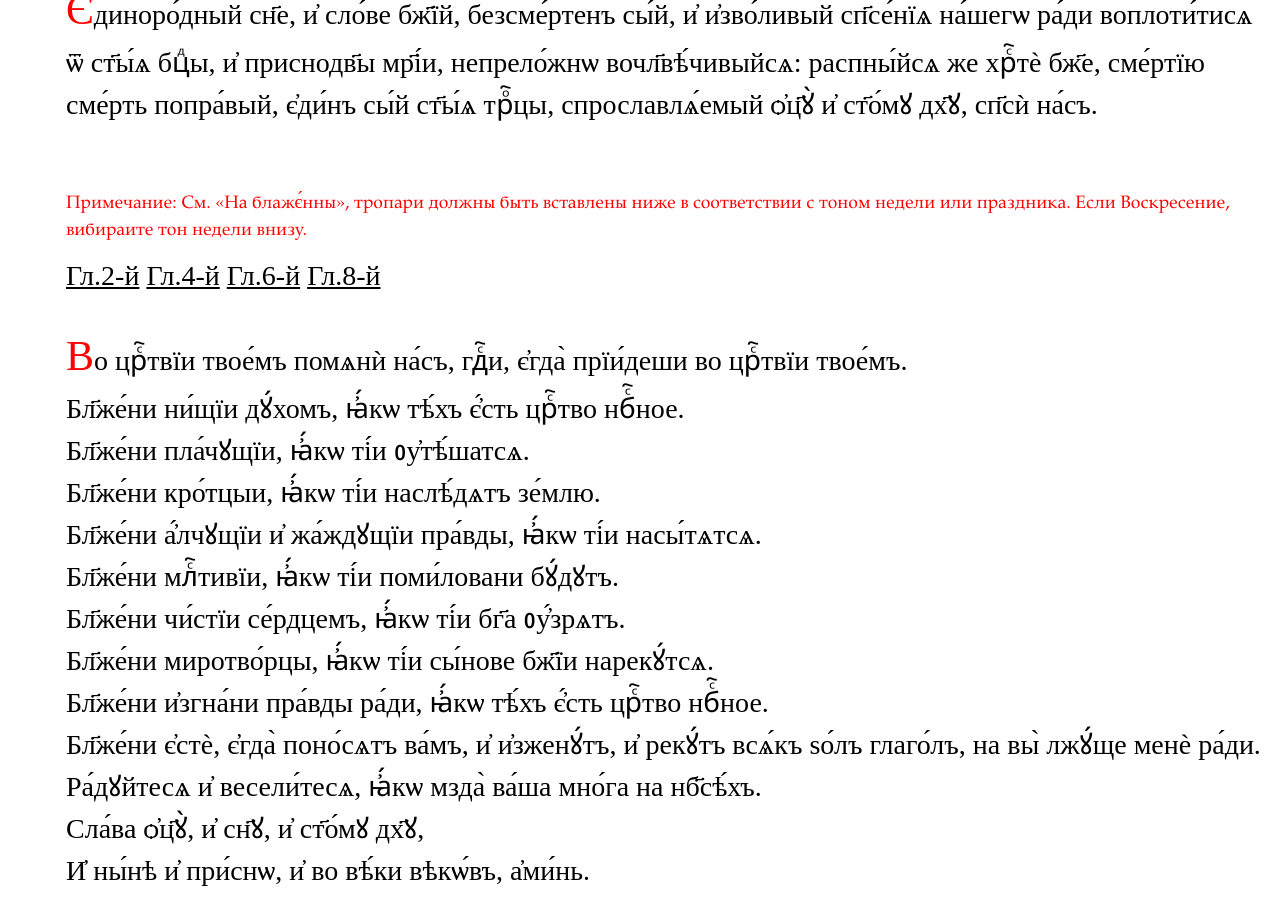
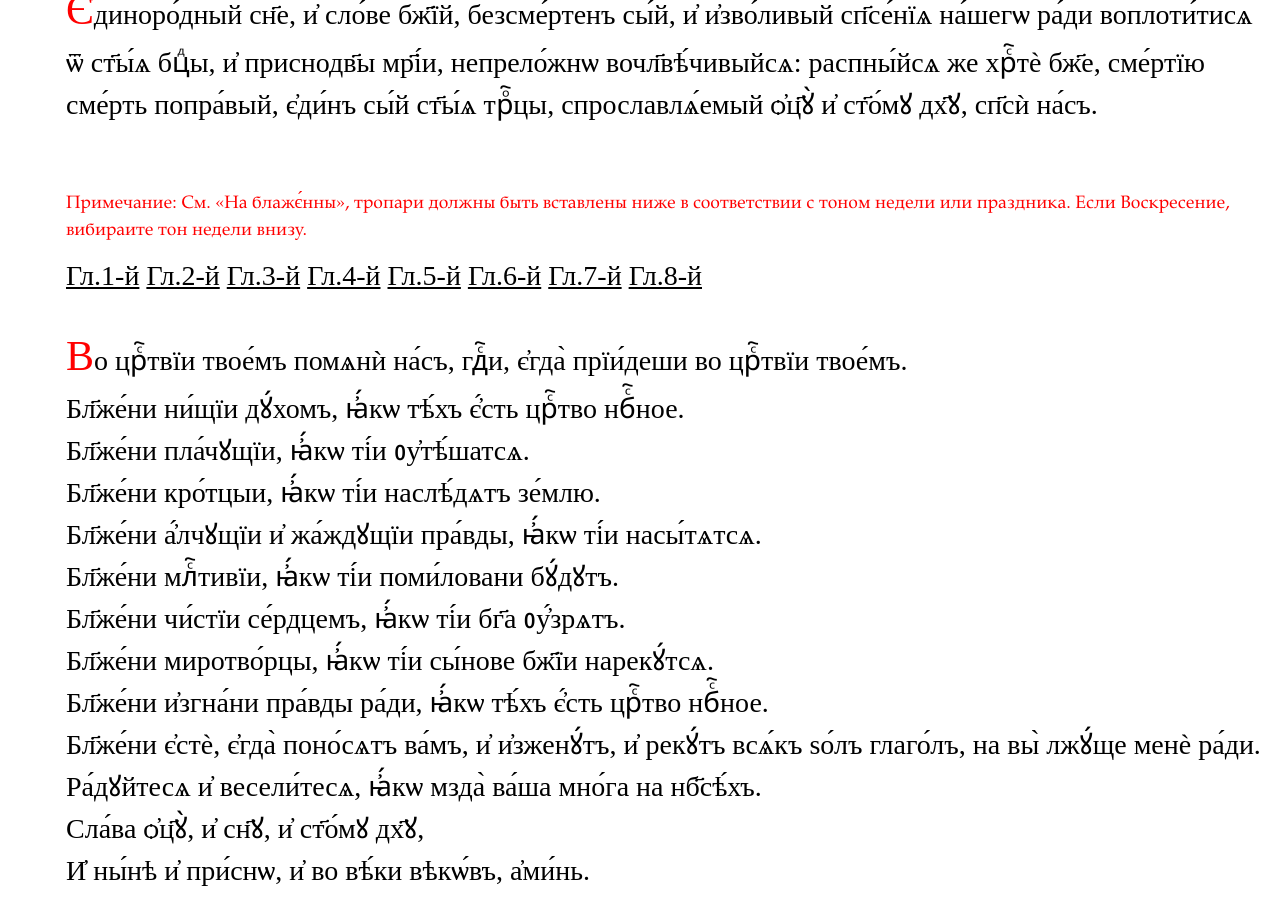
Before and after one commit to markjville/markjville.github.io, a Jekyll site: the page ReadersServ-Slav.html, which Jekyll copies as it is, in a window 1280 px wide and 900 px high, scrolled down 3184 px. Built offline with Jekyll 4.4.1, drawn with Linux system fonts in a browser that asks for light colours; some web fonts are replaced; comment, search, counter and statistics services are not loaded; part of the change alters nothing that is shown.

Commit message:
Update ReadersServ-Slav.html

```diff
--- a/ReadersServ-Slav.html
+++ b/ReadersServ-Slav.html
@@ -53,14 +53,14 @@ p::first-letter {
 <p>Сла́ва ѻ҆ц҃ꙋ̀, и҆ сн҃ꙋ, и҆ ст҃о́мꙋ дх҃ꙋ.</p><div style="font-size: 75%;color: red;text-align:center;">Ѱало́мъ рм҃є.</div><p>Хвалѝ дꙋшѐ моѧ̀ гдⷭ҇а. Восхвалю̀ гдⷭ҇а въ животѣ̀ мое́мъ, пою̀ бг҃ꙋ моемꙋ̀, до́ндеже є҆́смь. Не надѣ́йтесѧ на кнѧ́зи, на сы́ны человѣ́чєскїѧ, въ ни́хже нѣ́сть спасе́нїѧ. И҆зы́детъ дꙋ́хъ є҆гѡ̀, и҆ возврати́тсѧ въ зе́млю свою̀: въ то́й де́нь поги́бнꙋтъ всѧ̑ помышлє́нїѧ є҆гѡ̀. Бл҃же́нъ, є҆мꙋ́же бг҃ъ і҆а́кѡвль помо́щникъ є҆гѡ̀, ᲂу҆пова́нїе є҆гѡ̀ на гдⷭ҇а бг҃а своего̀: Сотво́ршаго нб҃о и҆ зе́млю, мо́ре, и҆ всѧ̑ ꙗ҆̀же въ ни́хъ: Хранѧ́щаго и҆́стинꙋ въ вѣ́къ, творѧ́щаго сꙋ́дъ ѡ҆би̑димымъ, даю́щаго пи́щꙋ а҆́лчꙋщымъ. Гдⷭ҇ь рѣши́тъ ѡ҆кова̑нныѧ, гдⷭ҇ь ᲂу҆мꙋдрѧ́етъ слѣпцы̀, гдⷭ҇ь возво́дитъ низве́ржєнныѧ, гдⷭ҇ь лю́битъ пра́ведники. Гдⷭ҇ь храни́тъ прише́льцы, си́ра и҆ вдовꙋ̀ прїи́метъ, и҆ пꙋ́ть грѣ́шныхъ погꙋби́тъ. Воцр҃и́тсѧ гдⷭ҇ь во вѣ́къ, бг҃ъ тво́й сїѡ́не, въ ро́дъ и҆ ро́дъ. <br>	И҆ ны́нѣ и҆ при́снѡ, и҆ во вѣ́ки вѣкѡ́въ, а҆ми́нь.</p><p>Є҆диноро́дный сн҃е, и҆ сло́ве бж҃їй, безсме́ртенъ сы́й, и҆ и҆зво́ливый сп҃се́нїѧ на́шегѡ ра́ди воплоти́тисѧ ѿ ст҃ы́ѧ бцⷣы, и҆ приснодв҃ы мр҃і́и, непрело́жнѡ вочл҃вѣ́чивыйсѧ: распны́йсѧ же хрⷭ҇тѐ бж҃е, сме́ртїю сме́рть попра́вый, є҆ди́нъ сы́й ст҃ы́ѧ трⷪ҇цы, спрославлѧ́емый ѻ҆ц҃ꙋ̀ и҆ ст҃о́мꙋ дх҃ꙋ, сп҃сѝ на́съ.</p>
 <h5 style="color:red"><br><h5 style="color:red;">Примечание: См. «На блажє́нны», тропари должны быть вставлены ниже в соответствии с тоном недели или праздника. Если Воскресение, вибираите тон недели внизу.</h5>
 
-<a href="https://markjville.github.io/docs/Изобразительная/Гл1.html>Гл.1-й</a>
-<a href="https://markjville.github.io/docs/Изобразительная/Гл2.html>Гл.2-й</a>
-<a href="https://markjville.github.io/docs/Изобразительная/Гл3.html>Гл.3-й</a>
-<a href="https://markjville.github.io/docs/Изобразительная/Гл4.html>Гл.4-й</a>
-<a href="https://markjville.github.io/docs/Изобразительная/Гл5.html>Гл.5-й</a>
-<a href="https://markjville.github.io/docs/Изобразительная/Гл6.html>Гл.6-й</a>
-<a href="https://markjville.github.io/docs/Изобразительная/Гл7.html>Гл.7-й</a>
-<a href="https://markjville.github.io/docs/Изобразительная/Гл8.html>Гл.8-й</a>
+<a href="https://markjville.github.io/docs/Изобразительная/Гл1.html">Гл.1-й</a>
+<a href="https://markjville.github.io/docs/Изобразительная/Гл2.html">Гл.2-й</a>
+<a href="https://markjville.github.io/docs/Изобразительная/Гл3.html">Гл.3-й</a>
+<a href="https://markjville.github.io/docs/Изобразительная/Гл4.html">Гл.4-й</a>
+<a href="https://markjville.github.io/docs/Изобразительная/Гл5.html">Гл.5-й</a>
+<a href="https://markjville.github.io/docs/Изобразительная/Гл6.html">Гл.6-й</a>
+<a href="https://markjville.github.io/docs/Изобразительная/Гл7.html">Гл.7-й</a>
+<a href="https://markjville.github.io/docs/Изобразительная/Гл8.html">Гл.8-й</a>
 
 <p>	Во црⷭ҇твїи твое́мъ помѧнѝ на́съ, гдⷭ҇и, є҆гда̀ прїи́деши во црⷭ҇твїи твое́мъ.<br/>
 Бл҃же́ни ни́щїи дꙋ́хомъ, ꙗ҆́кѡ тѣ́хъ є҆́сть црⷭ҇тво нбⷭ҇ное.</br>
```
